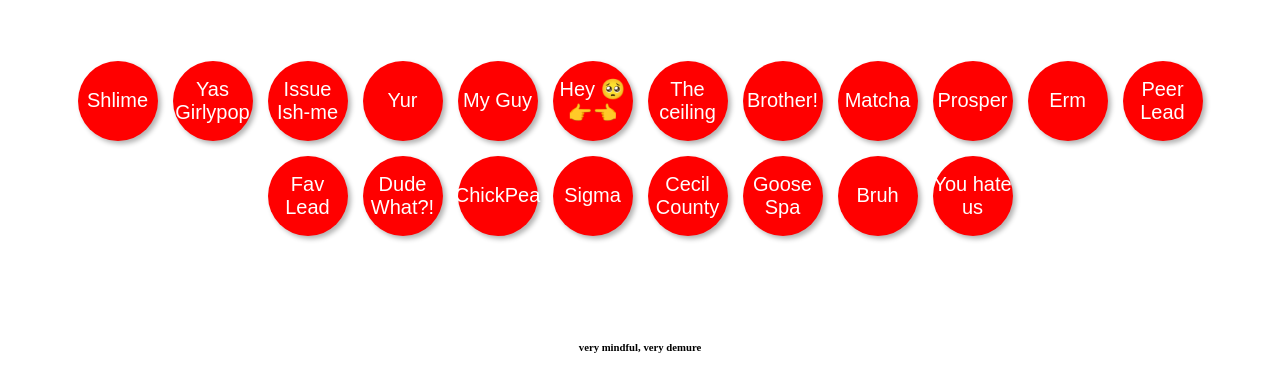
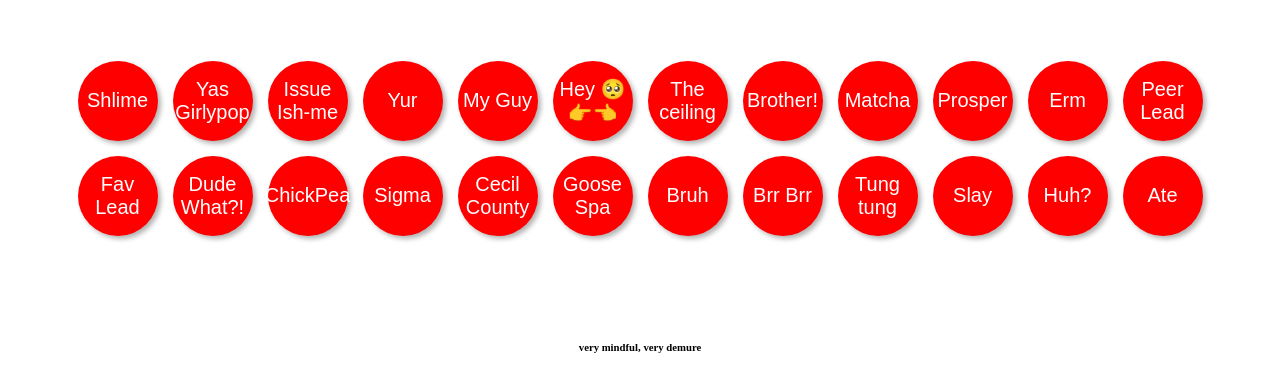
Before and after one commit to look-luc/soundboard, a plain HTML site: page index.html in a window 1280 px wide. Shown: the part 79-470 px from the top of the page. Drawn offline with Linux system fonts and the light colour scheme.

Commit message:
added more sound

```diff
--- a/index.html
+++ b/index.html
@@ -49,7 +49,11 @@
                 <button class="arcade-button" onclick="playMP3('./sounds/cecil_county.mp3')">Cecil County</button>
                 <button class="arcade-button" onclick="playMP3('./sounds/spa.mp3')">Goose Spa</button>
                 <button class="arcade-button" onclick="playMP3('./sounds/bruh.mp3')">Bruh</button>
-                <button class="arcade-button" onclick="playMP3('./sounds/hate.mp3')">You hate us</button>
+                <button class="arcade-button" onclick="playMP3('./sounds/Brr.mp3')">Brr Brr</button>
+                <button class="arcade-button" onclick="playMP3('./sounds/Tung.mp3')">Tung tung</button>
+                <button class="arcade-button" onclick="playMP3('./sounds/slay.mp3')">Slay</button>
+                <button class="arcade-button" onclick="playMP3('./sounds/huh.mp3')">Huh?</button>
+                <button class="arcade-button" onclick="playMP3('./sounds/ate.mp3')">Ate</button>
             </div>
         </main>
     </body>
```
Also changed, not shown: 6 other files.
